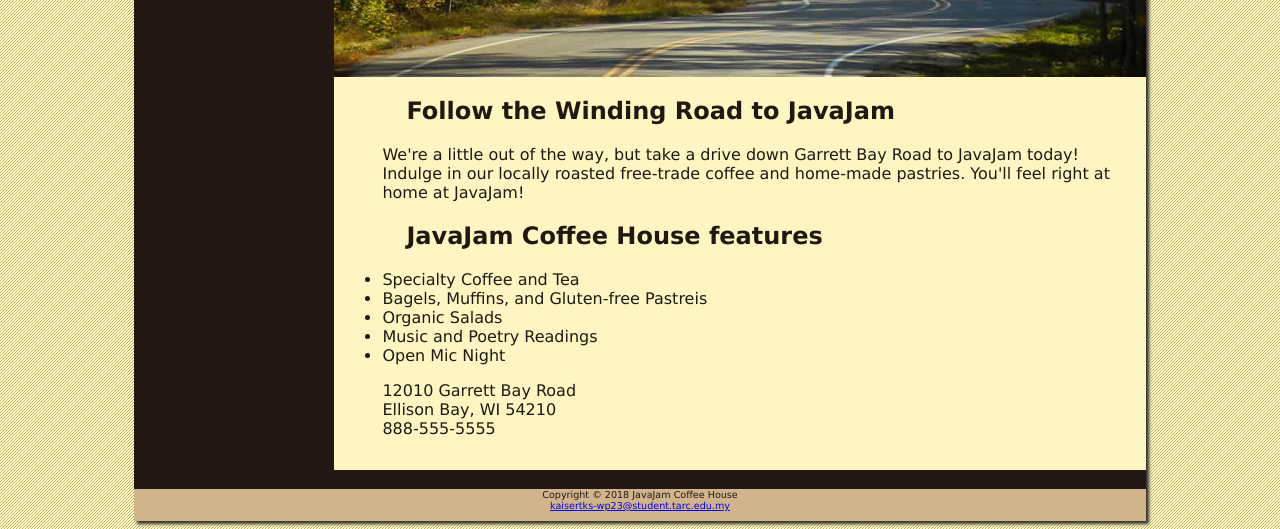
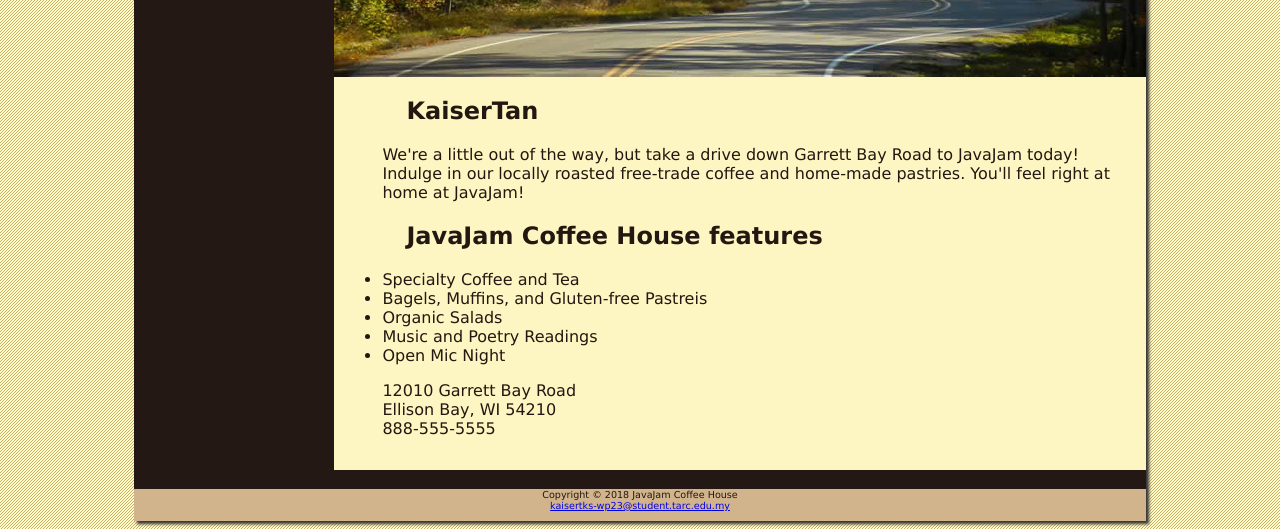
Before and after one commit to z0rooo/z0rooo.github.io, a plain HTML site: page index.html in a window 1280 px wide. Shown: the part 355-884 px from the top of the page. Drawn offline with Linux system fonts and the light colour scheme.

Commit message:
Update index.html

```diff
--- a/index.html
+++ b/index.html
@@ -23,7 +23,7 @@
             <!--
                 <img src="windingroad.jpg" alt="windingroad" height="400" width="500" align="right">
             -->
-            <h2>Follow the Winding Road to JavaJam</h2>
+            <h2>KaiserTan</h2>
             <p>We're a little out of the way, but take a drive down Garrett Bay Road to JavaJam
                 today! Indulge in our locally roasted free-trade coffee and home-made pastries.
                 You'll feel right at home at JavaJam!</p>
```
